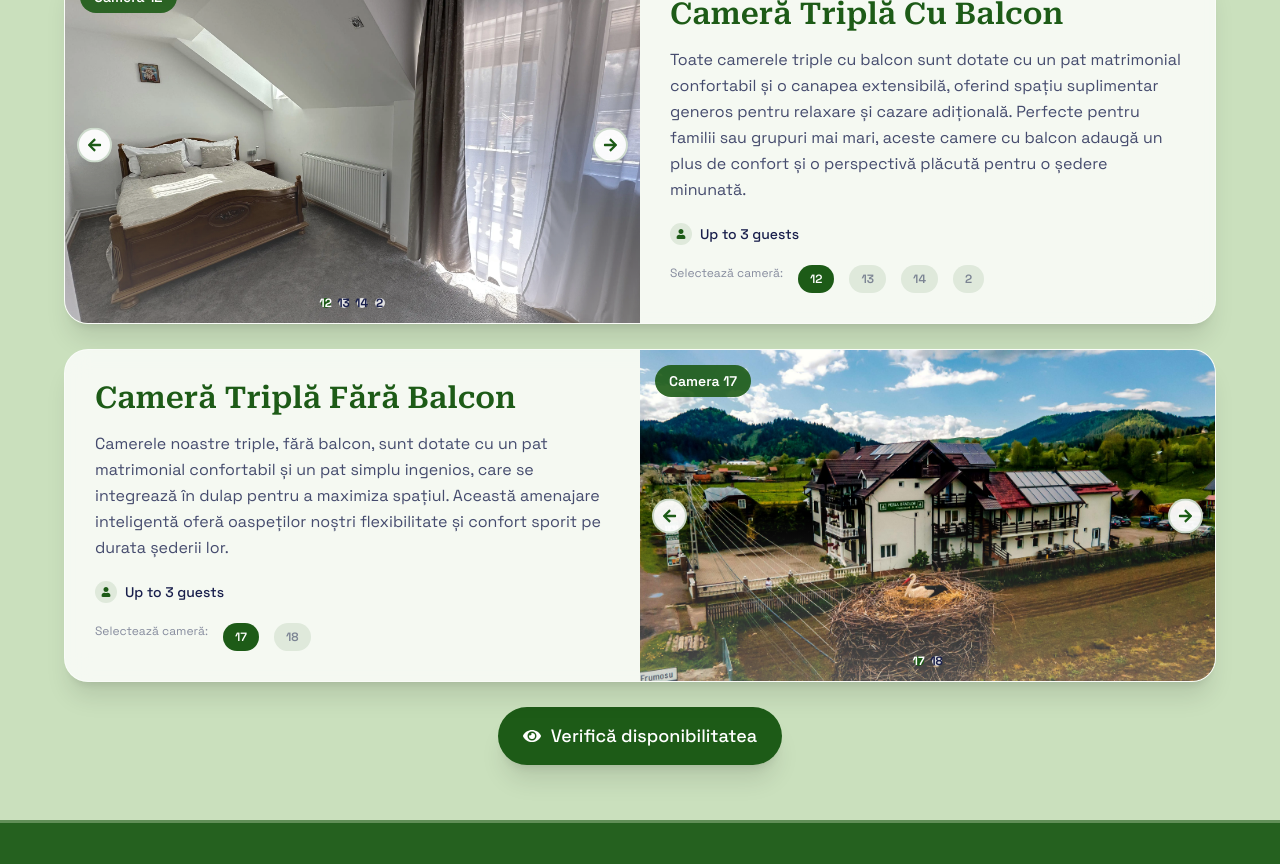
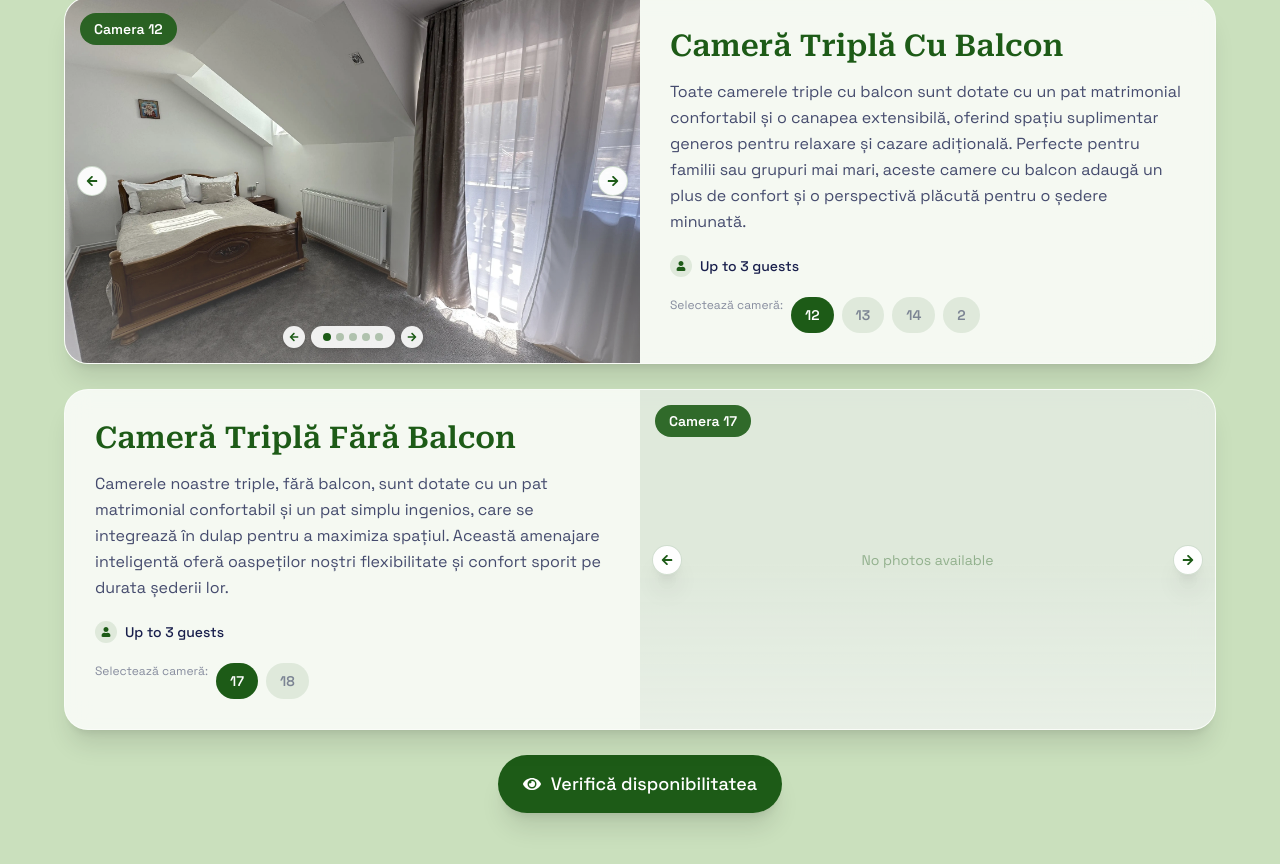
Before and after one commit to ciokyyy/actual-perla, a Next.js app: page /ro/camere in a window 1280 px wide. Shown: the part 2100-2964 px from the top of the page. Built offline with nearby package versions, Linux system fonts and the light colour scheme.

Commit message:
add photo gallery navigation within each room

```diff
--- a/src/components/RoomSection.tsx
+++ b/src/components/RoomSection.tsx
@@ -1,7 +1,7 @@
 "use client";
 import { useTranslations } from "next-intl";
 import { motion, AnimatePresence } from "motion/react";
-import { FaUser, FaArrowLeft, FaArrowRight, FaCheck, FaEye } from "react-icons/fa";
+import { FaUser, FaArrowLeft, FaArrowRight, FaCheck, FaEye, FaExpand } from "react-icons/fa";
 import Image from "next/image";
 import rooms from "@/libs/db.json";
 import { useState } from "react";
@@ -22,15 +22,26 @@ function RoomTypeCard({ typeId, title, description, typeKey, reversed, t }: Room
   const [selectedIdx, setSelectedIdx] = useState(0);
   const selectedRoom = typeRooms[selectedIdx];
   const roomImages = selectedRoom?.images || [];
-  const firstImage = roomImages[0]?.src || "/images/ui/header.jpg";
+  const [photoIdx, setPhotoIdx] = useState(0);
   const hasImages = roomImages.length > 0;
+  const currentPhoto = roomImages[photoIdx]?.src || "/images/ui/header.jpg";
 
-  const goNext = () => {
+  const goNextRoom = () => {
     setSelectedIdx((prev) => (prev + 1) % typeRooms.length);
+    setPhotoIdx(0);
   };
 
-  const goPrev = () => {
+  const goPrevRoom = () => {
     setSelectedIdx((prev) => (prev - 1 + typeRooms.length) % typeRooms.length);
+    setPhotoIdx(0);
+  };
+
+  const goNextPhoto = () => {
+    setPhotoIdx((prev) => (prev + 1) % roomImages.length);
+  };
+
+  const goPrevPhoto = () => {
+    setPhotoIdx((prev) => (prev - 1 + roomImages.length) % roomImages.length);
   };
 
   return (
@@ -43,18 +54,24 @@ function RoomTypeCard({ typeId, title, description, typeKey, reversed, t }: Room
     >
       <div className="grid lg:grid-cols-2">
         <div className={`relative aspect-video lg:aspect-auto ${reversed ? 'lg:order-2' : 'lg:order-1'}`}>
+          {hasImages ? (
             <AnimatePresence mode="wait">
               <motion.div
-              key={selectedRoom?.id}
-              initial={{ opacity: 0, scale: 1.1 }}
-              animate={{ opacity: 1, scale: 1 }}
+                key={`${selectedRoom?.id}-${photoIdx}`}
+                initial={{ opacity: 0 }}
+                animate={{ opacity: 1 }}
                 exit={{ opacity: 0 }}
-              transition={{ duration: 0.3 }}
+                transition={{ duration: 0.2 }}
                 className="absolute inset-0"
               >
-              <Image src={firstImage} alt={`Camera ${selectedRoom?.number}`} fill className="object-cover" />
+                <Image src={currentPhoto} alt={`Camera ${selectedRoom?.number}`} fill className="object-cover" />
               </motion.div>
             </AnimatePresence>
+          ) : (
+            <div className="absolute inset-0 bg-primary/10 flex items-center justify-center">
+              <span className="text-primary/40 text-sm">No photos available</span>
+            </div>
+          )}
 
           <div className="absolute inset-0 bg-gradient-to-t from-white/30 via-transparent to-transparent" />
 
@@ -62,22 +79,33 @@ function RoomTypeCard({ typeId, title, description, typeKey, reversed, t }: Room
             Camera {selectedRoom?.number}
           </div>
 
+          {/* Room navigation */}
           {typeRooms.length > 1 && (
             <>
-              <button onClick={goPrev} className="absolute left-12 top-1/2 -translate-y-1/2 w-35 h-35 rounded-full bg-white/95 flex items-center justify-center shadow-xl cursor-pointer hover:bg-white transition-all z-10 border-2 border-primary/20">
-                <FaArrowLeft className="w-15 h-15 text-primary" />
+              <button onClick={goPrevRoom} className="absolute left-12 top-1/2 -translate-y-1/2 w-30 h-30 rounded-full bg-white/95 flex items-center justify-center shadow-xl cursor-pointer hover:bg-white transition-all z-10 border border-primary/20">
+                <FaArrowLeft className="w-12 h-12 text-primary" />
               </button>
-              <button onClick={goNext} className="absolute right-12 top-1/2 -translate-y-1/2 w-35 h-35 rounded-full bg-white/95 flex items-center justify-center shadow-xl cursor-pointer hover:bg-white transition-all z-10 border-2 border-primary/20">
-                <FaArrowRight className="w-15 h-15 text-primary" />
+              <button onClick={goNextRoom} className="absolute right-12 top-1/2 -translate-y-1/2 w-30 h-30 rounded-full bg-white/95 flex items-center justify-center shadow-xl cursor-pointer hover:bg-white transition-all z-10 border border-primary/20">
+                <FaArrowRight className="w-12 h-12 text-primary" />
               </button>
-              <div className="absolute bottom-15 left-1/2 -translate-x-1/2 flex gap-8 z-10">
-                {typeRooms.map((_, idx) => (
-                  <button key={idx} onClick={() => setSelectedIdx(idx)} className={`w-10 h-10 rounded-full transition-all cursor-pointer flex items-center justify-center text-xs font-bold ${idx === selectedIdx ? "bg-primary text-white" : "bg-white/80 hover:bg-white text-text"}`}>
-                    {typeRooms[idx].number}
+            </>
+          )}
+
+          {/* Photo dots - only show when room has multiple photos */}
+          {roomImages.length > 1 && (
+            <div className="absolute bottom-15 left-1/2 -translate-x-1/2 flex gap-6 z-10">
+              <button onClick={goPrevPhoto} className="w-22 h-22 rounded-full bg-white/90 flex items-center justify-center shadow-md cursor-pointer hover:bg-white transition-all">
+                <FaArrowLeft className="w-10 h-10 text-primary" />
               </button>
+              <div className="flex gap-5 items-center bg-white/90 px-12 py-6 rounded-full shadow-md">
+                {roomImages.map((_, idx) => (
+                  <button key={idx} onClick={() => setPhotoIdx(idx)} className={`w-8 h-8 rounded-full transition-all cursor-pointer ${idx === photoIdx ? "bg-primary" : "bg-primary/30 hover:bg-primary/50"}`} />
                 ))}
               </div>
-            </>
+              <button onClick={goNextPhoto} className="w-22 h-22 rounded-full bg-white/90 flex items-center justify-center shadow-md cursor-pointer hover:bg-white transition-all">
+                <FaArrowRight className="w-10 h-10 text-primary" />
+              </button>
+            </div>
           )}
         </div>
 
@@ -99,10 +127,10 @@ function RoomTypeCard({ typeId, title, description, typeKey, reversed, t }: Room
             </div>
           </div>
 
-          <div className="flex flex-wrap gap-15 text-xs text-text/50">
+          <div className="flex flex-wrap gap-8 text-xs text-text/50">
             <span>{t("select_room")}: </span>
             {typeRooms.map((room, idx) => (
-              <button key={room.id} onClick={() => setSelectedIdx(idx)} className={`px-12 py-6 rounded-full transition-all cursor-pointer font-semibold ${idx === selectedIdx ? "bg-primary text-white" : "bg-primary/10 hover:bg-primary/20"}`}>
+              <button key={room.id} onClick={() => { setSelectedIdx(idx); setPhotoIdx(0); }} className={`px-14 py-8 rounded-full transition-all cursor-pointer font-semibold text-sm ${idx === selectedIdx ? "bg-primary text-white" : "bg-primary/10 hover:bg-primary/20"}`}>
                 {room.number}
               </button>
             ))}
```
Lines whose indentation alone changed are shown as unchanged.
